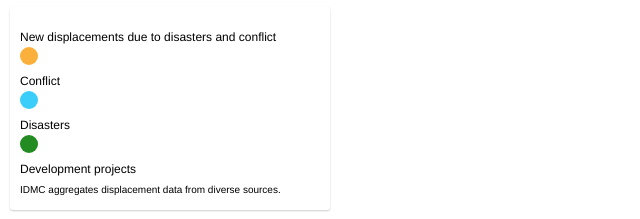
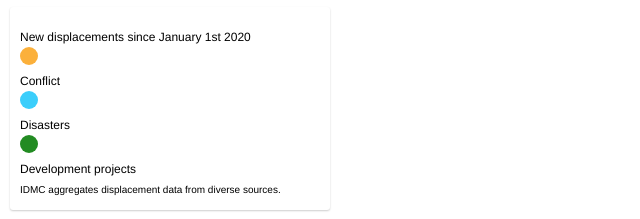
Before and after one commit to matemies/matemies.github.io, a plain HTML site: page index.html in a window 1280 px wide. Shown: the part 178-397 px from the top of the page, 0-640 px from the left. Drawn offline with nearby package versions, Linux system fonts and the light colour scheme; no server answers.

Commit message:
Update index.html

```diff
--- a/index.html
+++ b/index.html
@@ -68,7 +68,7 @@
          <div class="map-overlay-inner">
             <div id="legend" class="legend">
                <div class="leyenda"></div>
-               <div>New displacements due to disasters and conflict</div>
+               <div>New displacements since January 1st 2020</div>
                <div style="background-color: #fbb03b; width: 18px; height: 18px; display: inline-block; border-radius: 50%; align-self: center; margin: 0px 5px 0px 0px;"></div><div >Conflict</div>    <div style="background-color: #3bcefb; width: 18px; height: 18px; display: inline-block; border-radius: 50%; align-self: center; margin: 0px 5px 0px 0px;"></div><div >Disasters</div> <div style="background-color: #228b22; width: 18px; height: 18px; display: inline-block; border-radius: 50%; align-self: center; margin: 0px 5px 0px 0px;"></div><div >Development projects</div>
                <div><span style="background-color: #3bcefb"></span><small>IDMC aggregates displacement data from diverse sources.</small></div>
 			   <div><span style="background-color: #3bcefb"></span><small> </small></div>
```
